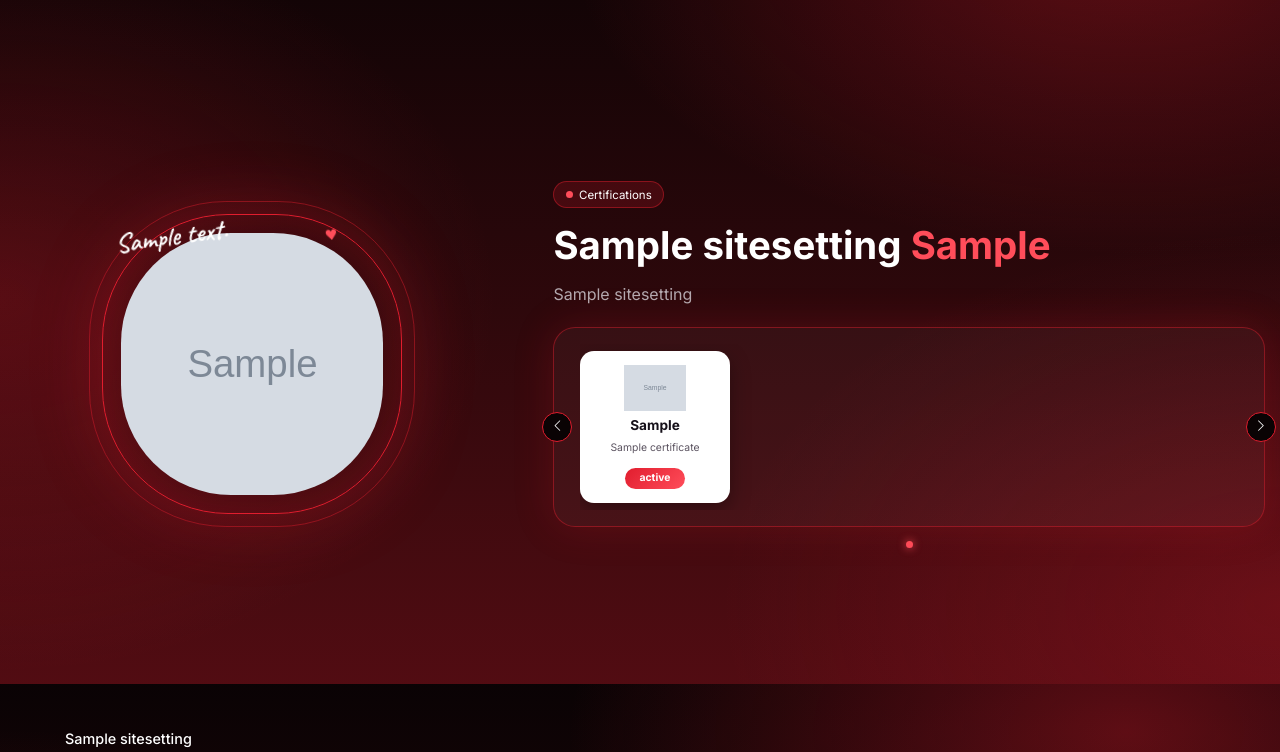
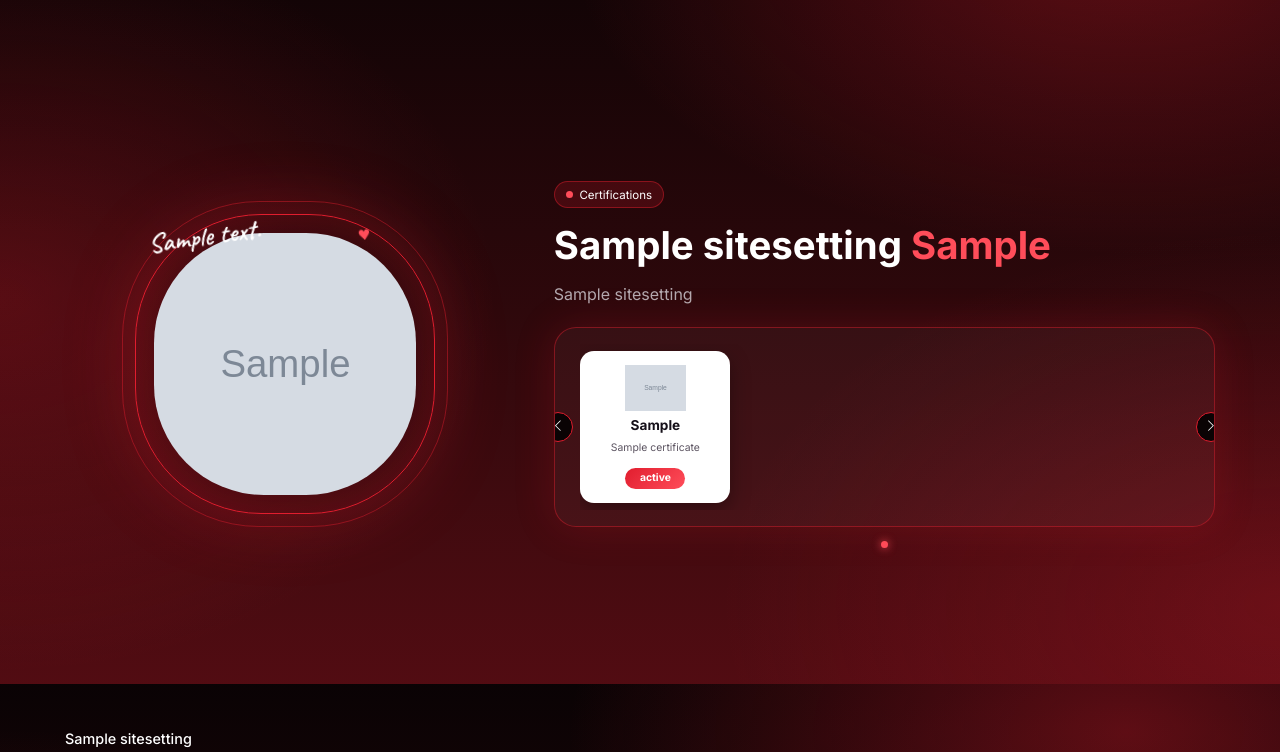
Before and after one commit to peddintiharsha07-web/Portfolio, a Django app: page / in a window 1280 px wide. Shown: the part 1716-2468 px from the top of the page. Run offline with Django 5.2, Linux system fonts and the light colour scheme; tables that the repository leaves empty hold one stand-in row (values such as "Sample post"); grey boxes marked "Sample" are stand-in pictures.

Commit message:
Certificate fix

```diff
--- a/portfolio/static/portfolio/css/style.css
+++ b/portfolio/static/portfolio/css/style.css
@@ -387,20 +387,22 @@ button:focus-visible, a:focus-visible { outline: 3px solid var(--accent2); outli
   .float { animation: none !important; }
   .project, .project-nav-card, .tile, .service { transition: none !important; }
 }
-/* ===== Desktop Certificates Overflow Fix ===== */
-
-/* ===== Desktop Certificates Width Adjustment ===== */
+/* ===== Certificates Desktop Alignment Fix ===== */
 
 @media (min-width: 961px) {
 
     .certs {
         display: grid;
-        grid-template-columns: minmax(0, 1fr) minmax(0, 1.5fr);
-        width: calc(100% - 30px);
-        max-width: 100%;
+        grid-template-columns: minmax(0, 0.8fr) minmax(0, 1.2fr);
+
+        width: min(1150px, 92%);
+        max-width: 1150px;
         min-width: 0;
+
         margin-inline: auto;
         box-sizing: border-box;
+
+        gap: clamp(1.5rem, 4vw, 3rem);
     }
 
     .certs > * {
@@ -412,14 +414,17 @@ button:focus-visible, a:focus-visible { outline: 3px solid var(--accent2); outli
         width: 100%;
         min-width: 0;
         max-width: 100%;
+        overflow: hidden;
         box-sizing: border-box;
     }
 
     .cert-slider {
+        display: flex;
         width: 100%;
         min-width: 0;
         max-width: 100%;
         overflow-x: auto;
+        overflow-y: hidden;
         box-sizing: border-box;
     }
 
```
